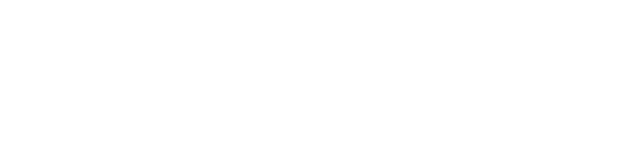
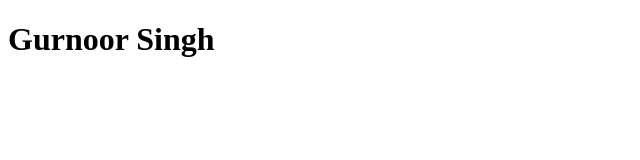
Before and after one commit to gurnoors327/VCS_bootcamp, a plain HTML site: page index.html in a window 1280 px wide. Shown: the whole page, without its empty margins (0-640 px from the left). Drawn offline with Linux system fonts and the light colour scheme.

Commit message:
stash done

```diff
--- a/index.html
+++ b/index.html
@@ -7,6 +7,6 @@
     <title>Document</title>
 </head>
 <body>
-
+    <h1>Gurnoor Singh</h1>
 </body>
 </html>
```
